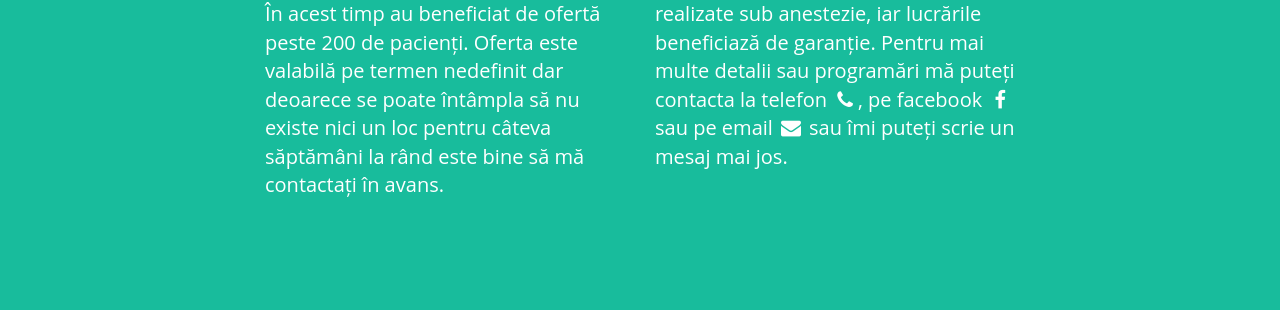
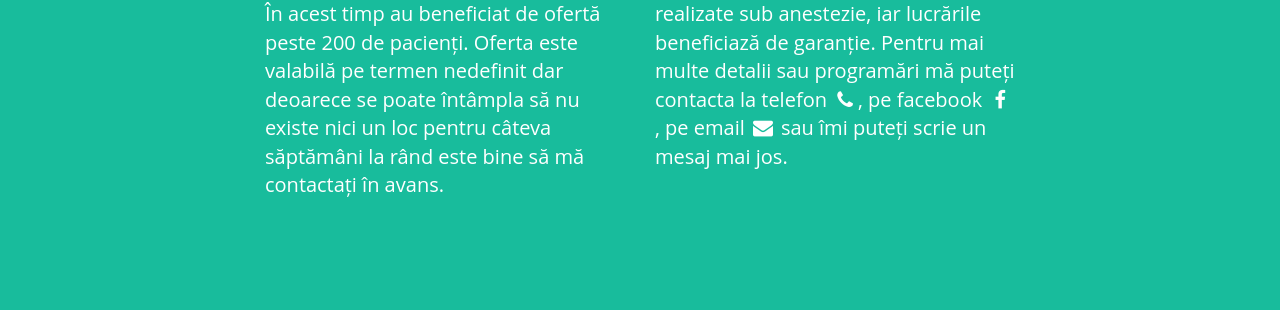
Before and after one commit to littledentgopo/offerdent, a Jekyll site: the page built from index.html, in a window 1280 px wide and 900 px high, scrolled down 1849 px. Shown: the part 146-456 px from the top of the window. Built offline with Jekyll 4.4.1, drawn with Linux system fonts in a browser that asks for light colours.

Commit message:
Adding welcome

```diff
--- a/_includes/section-about.html
+++ b/_includes/section-about.html
@@ -12,7 +12,7 @@
                     </p>
                 </div>
                 <div class="col-lg-4">
-                    <p>Implantul dentar din ofertă este ieftin datorită reducerii costului manoperei fiindcă în realitate aceleași implanturi (Alpha-Bio sau Biotec) sunt folosite în majoritatea cabinetelor din București la un preț de multe ori dublu. Planul de tratament este personalizat pentru fiecare pacient, intervențiile sunt gândite să fie nedureroarese și sunt realizate sub anestezie, iar lucrările beneficiază de garanție.  Pentru mai multe detalii sau programări mă puteți contacta la telefon <a href="tel:{{site.contact.one.tel}}"><i class="fa fa-fw fa-phone"></i></a>, pe facebook <a href="{{site.contact.one.fb}}"><i class="fa fa-fw fa-facebook"></i></a> sau pe email <a href="mailto:{{site.contact.one.email}}"><i class="fa fa-fw fa-envelope"></i></a> sau îmi puteți scrie un mesaj mai jos.
+                    <p>Implantul dentar din ofertă este ieftin datorită reducerii costului manoperei fiindcă în realitate aceleași implanturi (Alpha-Bio sau Biotec) sunt folosite în majoritatea cabinetelor din București la un preț de multe ori dublu. Planul de tratament este personalizat pentru fiecare pacient, intervențiile sunt gândite să fie nedureroarese și sunt realizate sub anestezie, iar lucrările beneficiază de garanție.  Pentru mai multe detalii sau programări mă puteți contacta la telefon <a href="tel:{{site.contact.one.tel}}"><i class="fa fa-fw fa-phone"></i></a>, pe facebook <a href="{{site.contact.one.fb}}"><i class="fa fa-fw fa-facebook"></i></a>, pe email <a href="mailto:{{site.contact.one.email}}"><i class="fa fa-fw fa-envelope"></i></a> sau îmi puteți scrie un mesaj mai jos.
                     </p>
                 </div>
 
```
